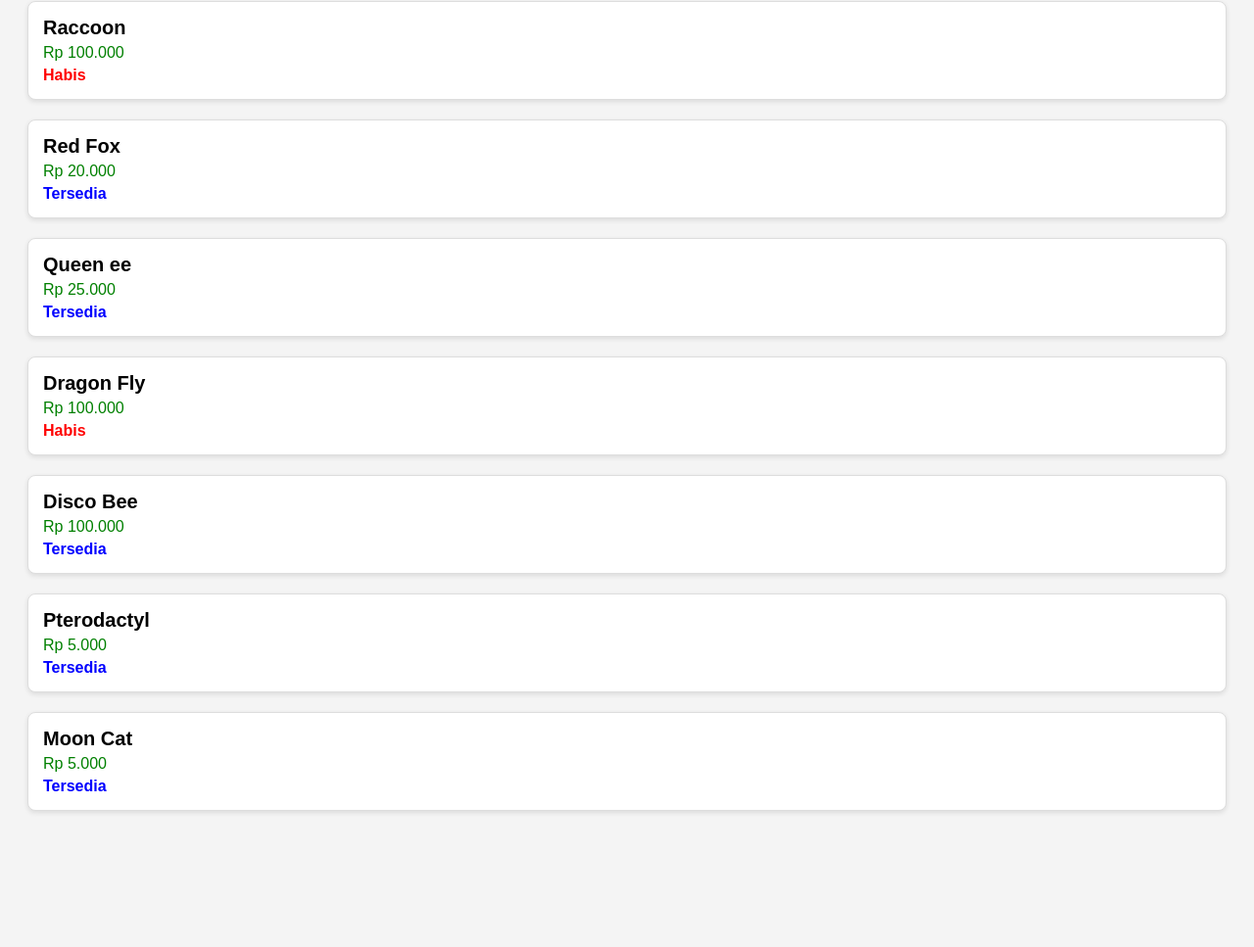
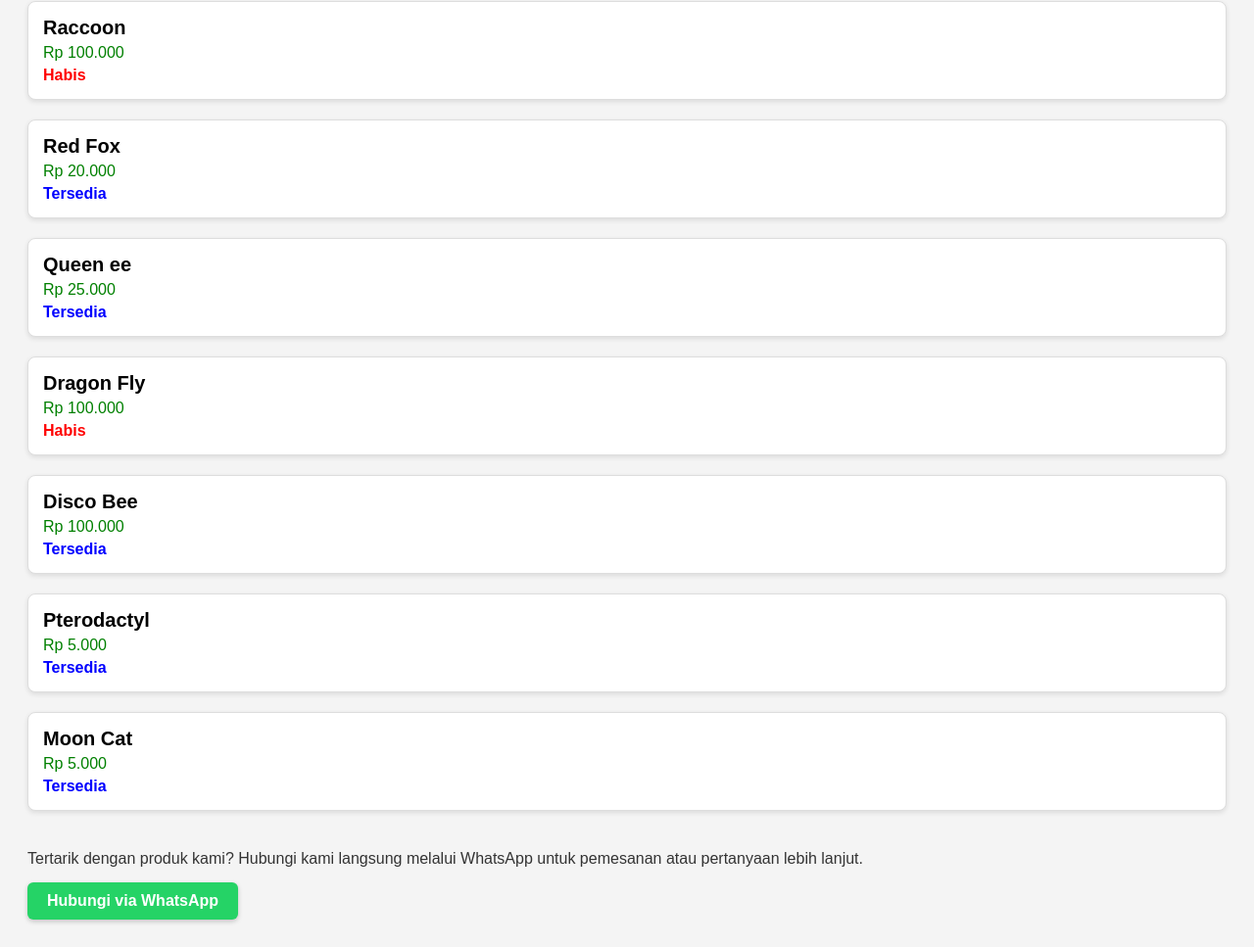
Before and after one commit to Ptraaaa6/YahMich, a plain HTML site: page index.html in a window 1280 px wide. Shown: the part 107-1074 px from the top of the page at 98% size. Before the commit the page ends 983 px from the top, so only its background shows below. Drawn offline with Linux system fonts and the light colour scheme.

Commit message:
Update index.html

```diff
--- a/index.html
+++ b/index.html
@@ -33,6 +33,25 @@
         .status.habis {
             color: red;
             font-weight: bold;
+        }
+        .pesan {
+            margin-top: 40px;
+            font-size: 16px;
+            color: #333;
+        }
+        .wa-button {
+            display: inline-block;
+            margin-top: 15px;
+            padding: 10px 20px;
+            background-color: #25D366;
+            color: white;
+            text-decoration: none;
+            font-weight: bold;
+            border-radius: 6px;
+            box-shadow: 0 2px 5px rgba(0,0,0,0.2);
+        }
+        .wa-button:hover {
+            background-color: #1ebe5b;
         }
     </style>
 </head>
@@ -80,5 +99,12 @@
         <div class="harga">Rp 5.000</div>
         <div class="status tersedia">Tersedia</div>
     </div>
+
+    <!-- Pesan dan Tombol WhatsApp -->
+    <div class="pesan">
+        Tertarik dengan produk kami? Hubungi kami langsung melalui WhatsApp untuk pemesanan atau pertanyaan lebih lanjut.
+        <br>
+        <a class="wa-button" href="https://wa.me/6281234567890" target="_blank">Hubungi via WhatsApp</a>
+    </div>
 </body>
 </html>
```
